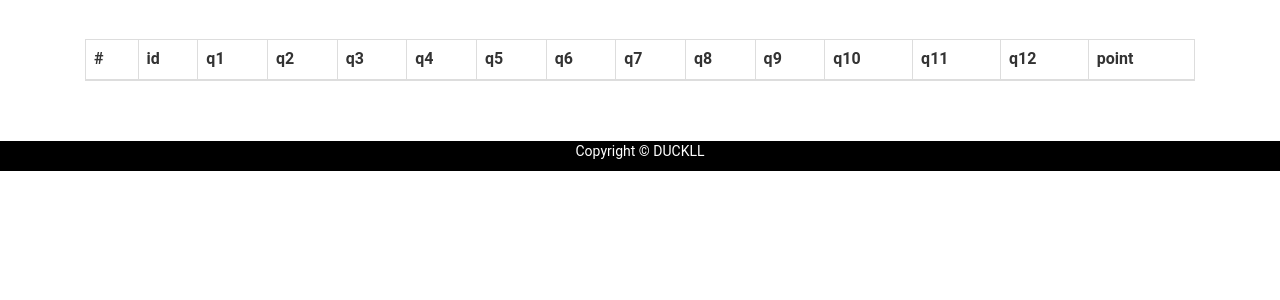
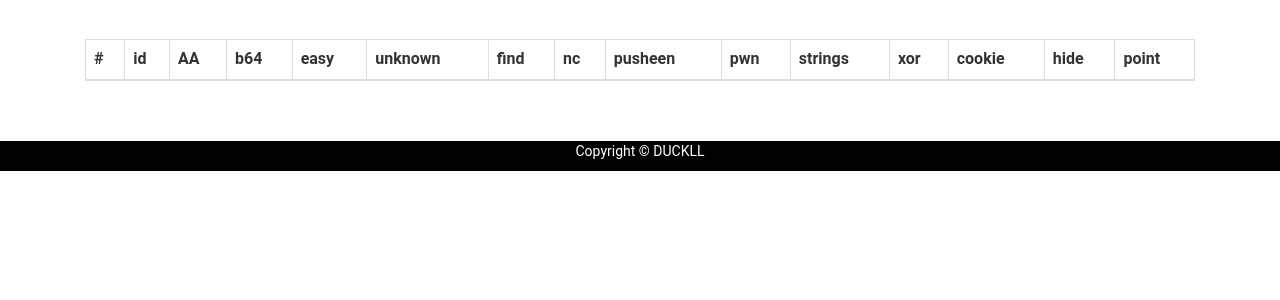
Before and after one commit to shi359/islab_exam, a PHP site: page /rank.php in a window 1280 px wide. Shown: the part 51-351 px from the top of the page. Run offline with PHP 8.4, Linux system fonts and the light colour scheme; data that the repository does not hold is empty; some libraries are stand-ins or nearby versions.

Commit message:
modify rank qid to challenge

```diff
--- a/rank.php
+++ b/rank.php
@@ -59,18 +59,18 @@ else{
 <tr>
 <th>#</th>
 <th>id</th>
-<th>q1</th>
-<th>q2</th>
-<th>q3</th>
-<th>q4</th>
-<th>q5</th>
-<th>q6</th>
-<th>q7</th>
-<th>q8</th>
-<th>q9</th>
-<th>q10</th>
-<th>q11</th>
-<th>q12</th>
+<th>AA</th>
+<th>b64</th>
+<th>easy</th>
+<th>unknown</th>
+<th>find</th>
+<th>nc</th>
+<th>pusheen</th>
+<th>pwn</th>
+<th>strings</th>
+<th>xor</th>
+<th>cookie</th>
+<th>hide</th>
 <th>point</th>
 </tr>
 </thead>
```
